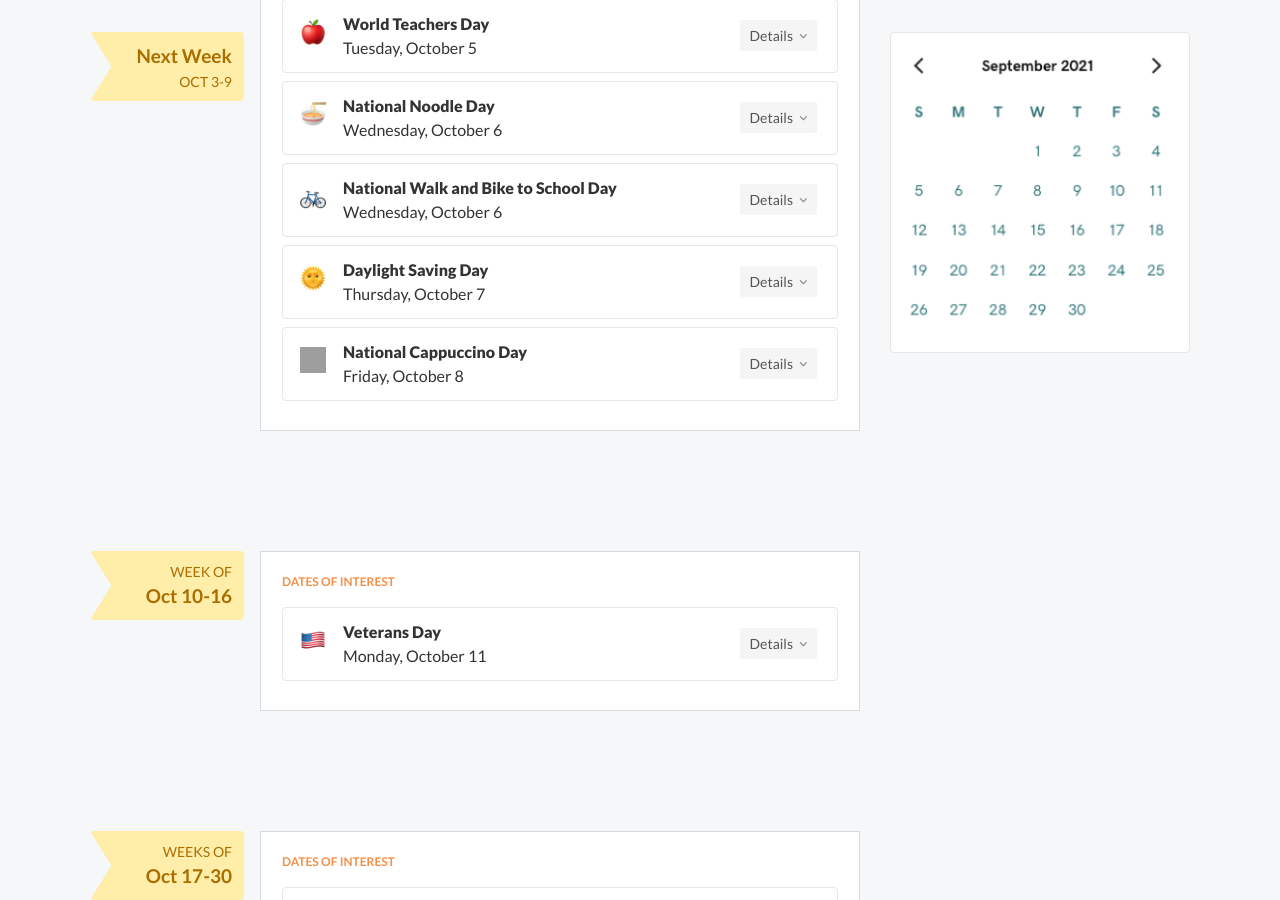
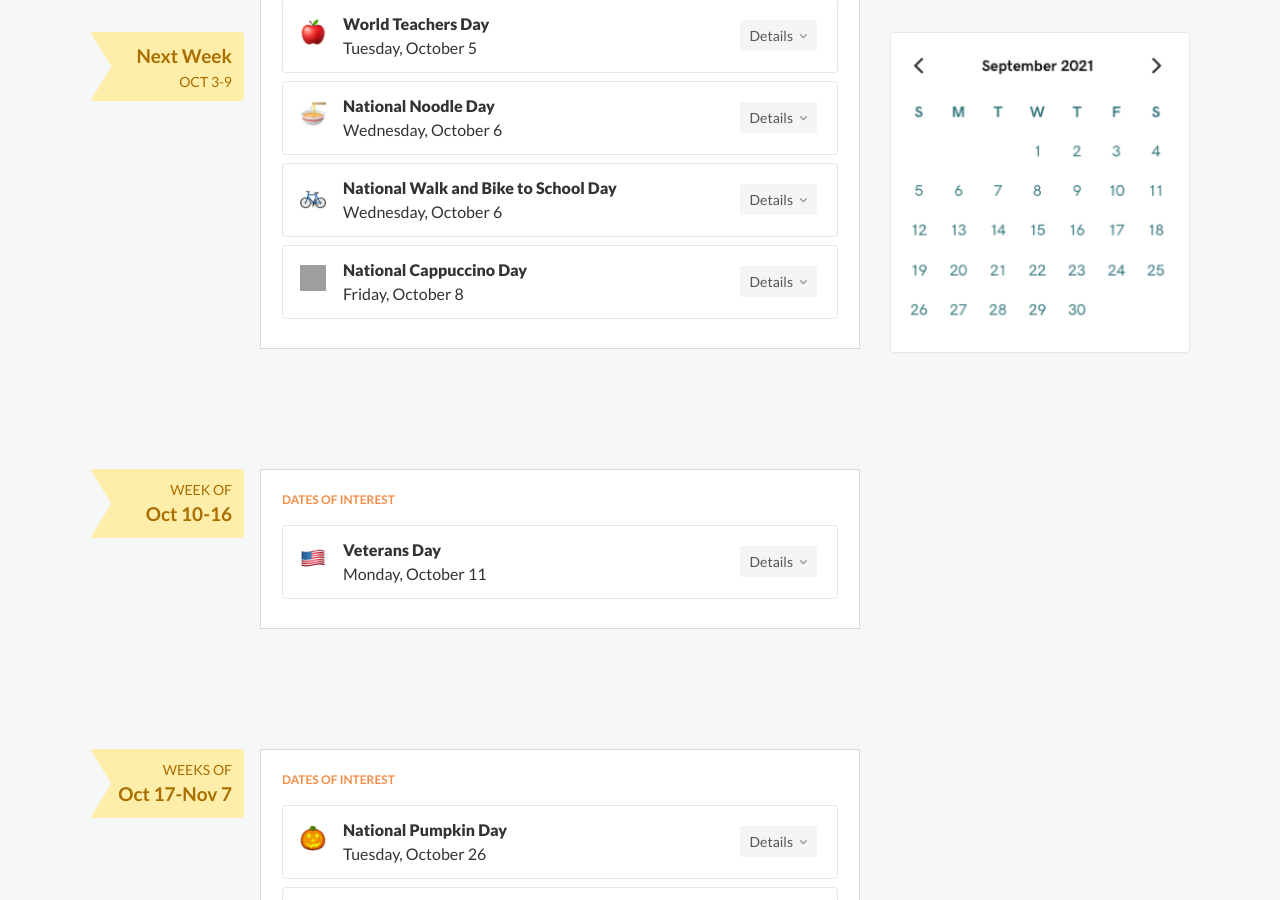
Before and after one commit to davidpots/cdv4, a Jekyll site: the page built from index.html, in a window 1280 px wide and 900 px high, scrolled down 2161 px. Built offline with Jekyll 4.4.1, drawn with Linux system fonts in a browser that asks for light colours; some of the changed text lies outside the part shown; grey boxes are pictures that could not be loaded.

Commit message:
Adds DST fix

```diff
--- a/_data/dates.csv
+++ b/_data/dates.csv
@@ -14,7 +14,7 @@
 40,2021/10/5,apple,🍎,World Teachers Day,We all know teachers deserve the world. World Teachers Day aims to raise awareness about the role teachers play in quality education at all levels and to improve the situations of teachers in the world.,#WorldTeachersDay,,
 40,2021/10/6,noodles,🍜,National Noodle Day,Take a pasta making class or grab some ramen to go — it's National Noodle Day.,#NationalNoodleDay,,
 40,2021/10/06,bicycle,🚲,National Walk and Bike to School Day,"For real estate clients, you can use National Walk and Bike to School Day as an opportunity to highlight local school districts or celebrate local infrastructure (bike paths, etc.). You can also highlight this day for your bike shops, activities and events customers, and more. ","#WalkToSchool , #BikeToSchool, NationaWalkandBiketoSchoolDay",,
-40,2021/10/07,sun2,🌞,Daylight Saving Day,Time to move the clocks back! Enjoy the extra hour of sleep and prepare yourself for the sun to set earlier. Brace yourselves: Winter is coming. ,#DaylightSavingDay,,
 40,2021/10/08,coffee,☕,National Cappuccino Day,"Sip, sip, hooray! Today it's only right to celebrate by treating yourself to a specialty coffee. Make sure to support local by choosing a cafe in your neighborhood!",#NationalCappuccinoDay,,
 41,2021/10/11,flag-usa,🇺🇸,Veterans Day,"Take time today to honor the people who have served in the U.S. armed forces. If you have a real estate client who specializes in helping veterans find homes, don't forget to draw attention to this national holiday. ",#VeteransDay,,
 43,2021/10/26,jack-o-lantern,🎃,National Pumpkin Day,"Celebrate fall and upcoming Halloween with National Pumpkin Day! The Halloween connection dates back to the 1800s.  The term “jack-o’-lantern” first appeared in 1837, while the idea of a carved pumpkin, specifically, originated in 1866.",#NationalPumpkinDay,,
+43,2021/11/07,sun2,🌞,Daylight Saving Day,Time to move the clocks back! Enjoy the extra hour of sleep and prepare yourself for the sun to set earlier. Brace yourselves: Winter is coming. ,#DaylightSavingDay,,
--- a/index.html
+++ b/index.html
@@ -232,7 +232,7 @@
       <div class="secondary date_range">
         <div class="date-ribbon">
           <h4>Weeks of</h4>
-          <h3>Oct 17-30</h3>
+          <h3>Oct 17-Nov 7</h3>
         </div>
       </div>
       <div class="primary tile-wrapper">
```
Also changed, not shown: 3 other files.
